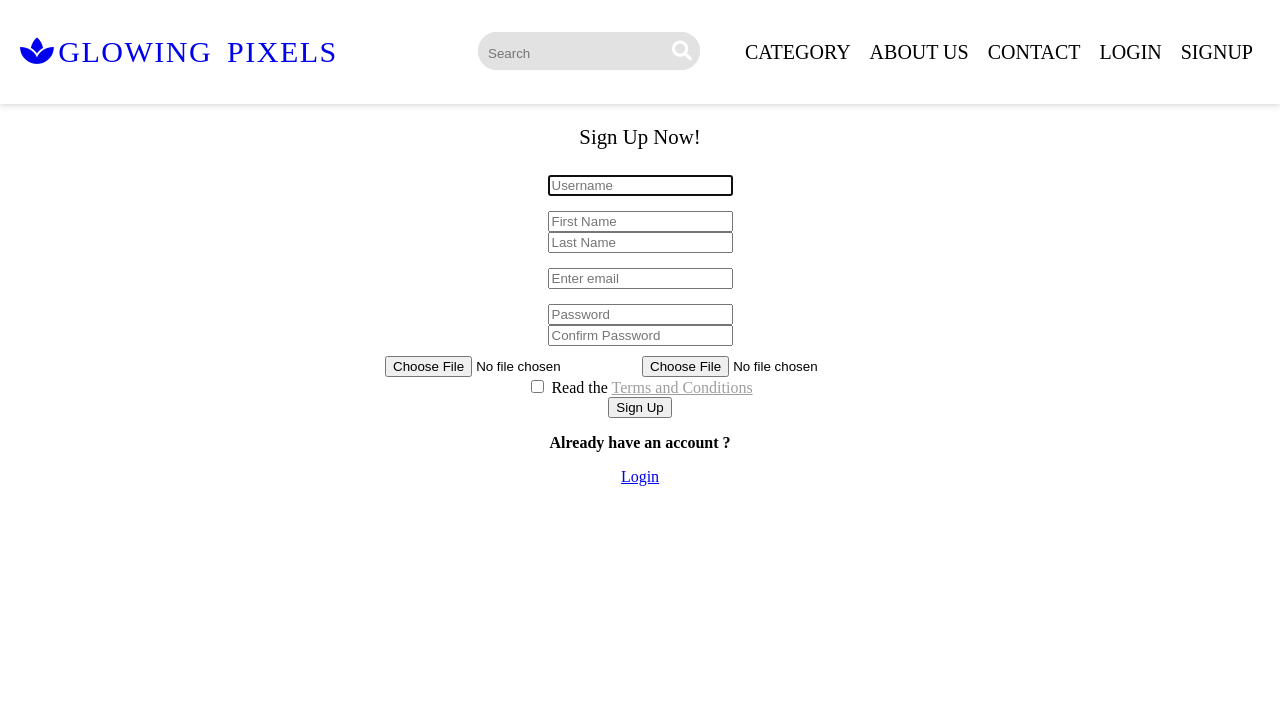
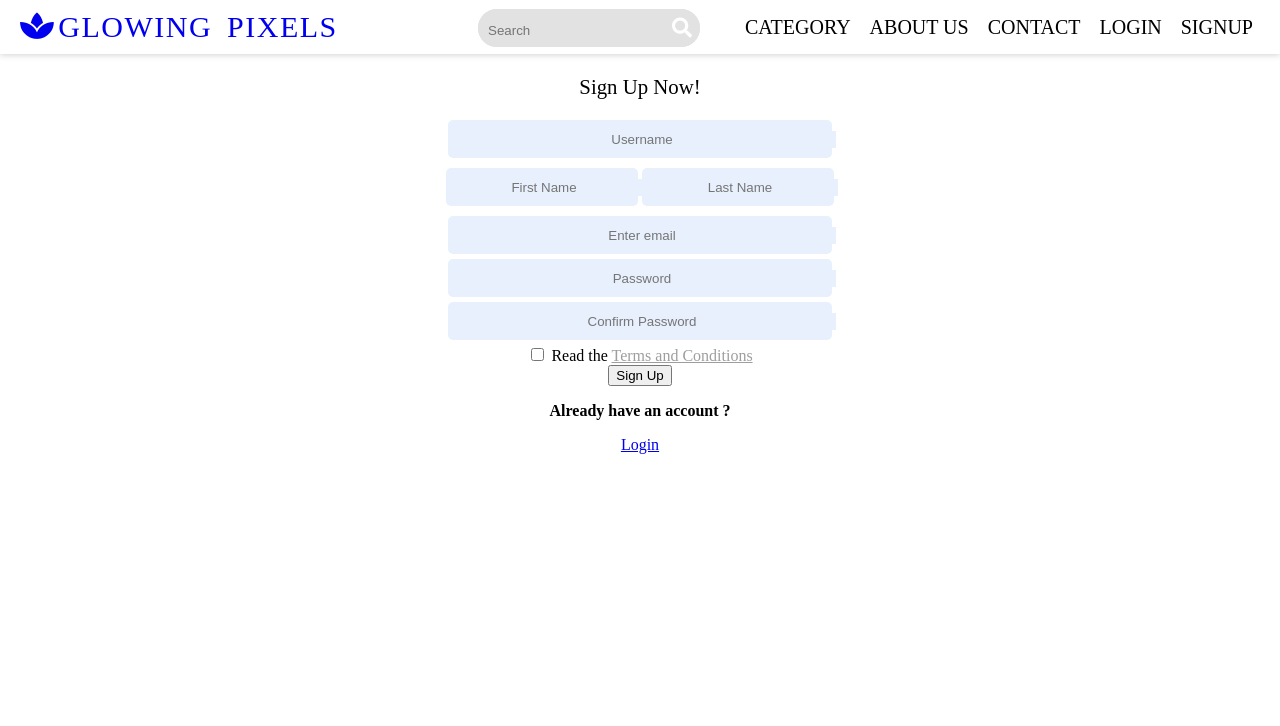
Before and after one commit to GlowingPixels/gp_web, a Django app: page /accounts/signup/ in a window 1280 px wide. Shown: the top 726 px of the page. Run offline with Django 3.2, Linux system fonts and the light colour scheme; data that the repository does not hold is empty; some libraries are stand-ins or nearby versions.

Commit message:
SignUp page

```diff
--- a/static/css/homepage.css
+++ b/static/css/homepage.css
@@ -105,7 +105,7 @@
     left:0px;
     z-index: 2;
     display: none;
-    overflow-y: scroll;
+    /* overflow-y: scroll; */
 }
 
 .zoomImg   {
--- a/static/css/signup.css
+++ b/static/css/signup.css
@@ -1,4 +1,23 @@
+/* navbar resize only in profile page */
 /* base modification only for this page */
+.navbar-u   {
+    padding: 10px 0;
+}
+
+.navContent-u   {
+    bottom: 15px;
+}
+
+.searchContainer    {
+    top: 17px;
+}
+
+@media only screen and (max-width: 1150px){
+    .searchContainer    {
+        top: 13px;
+    }
+}
+
 footer {
     position: absolute;
     bottom: 0px;
@@ -11,7 +30,39 @@ footer {
 }
 
 .row    {
-    width: 50%;
+    width: 30%;
     margin: 5px auto;
-    padding: 5px 10px;
+    padding: 10px 0;
+    background : rgb(232, 240, 254);
+    border-radius: 5px;
 }
+
+.row input  {
+    border: none;
+    outline: none;
+    text-align: center;
+    background : rgb(232, 240, 254) !important;
+    width: 100%;
+}
+
+.firstName, .lastName   {
+    display: inline-block;
+    width: 15%;
+}
+
+/* back Backend */
+
+.errorlist  {
+    display: none;
+}
+
+/* code fof phones */
+@media (min-resolution: 192dpi)   {
+    .navbar-u   {
+        padding: 15px 0;
+    }
+
+    .row {
+        width: 60%;
+    }
+}
--- a/templates/registration/signup.html
+++ b/templates/registration/signup.html
@@ -19,43 +19,37 @@
 
                 <div class="row">
                     {{ form.username.errors }}
-                    {% render_field form.username class="form-control" placeholder="Username" %}
+                    {% render_field form.username placeholder="Username" %}
+                </div>
+
+
+                <div class="row firstName">
+                    {% render_field form.first_name  placeholder="First Name" %}
+                </div>
+                <div class="row lastName">
+                    {% render_field form.last_name  placeholder="Last Name" %}
                 </div>
 
 
                 <div class="row">
-                    <div >
-                        {% render_field form.first_name class="form-control" placeholder="First Name" %}
-                    </div>
-                    <div >
-                        {% render_field form.last_name class="form-control" placeholder="Last Name" %}
-                    </div>
+                    {{ form.email.errors }}
+                    {% render_field form.email placeholder="Enter email" %}
+                </div>
+
+                <div class="row">
+                    {{ form.password1.errors }}
+                    {% render_field form.password1 placeholder="Password" %}
+                </div>
+                <div class="row">
+                    {{ form.password2.errors }}
+                    {% render_field form.password2 placeholder="Confirm Password" %}
                 </div>
 
 
-                <div class="row">
-                    <div >
-                        {{ form.email.errors }}
-                        {% render_field form.email class="form-control" placeholder="Enter email" %}
-                    </div>
+                <div style="display:none">
+                    {% render_field form.profile_pic %}
+                    {% render_field form.cover_pic %}
                 </div>
-
-                <div class="row">
-                    <div>
-                        {{ form.password1.errors }}
-                        {% render_field form.password1 class="form-control" placeholder="Password" %}
-                    </div>
-                    <div >
-                        {{ form.password2.errors }}
-                        {% render_field form.password2 class="form-control" placeholder="Confirm Password" %}
-                    </div>
-                </div>
-
-
-
-                        {% render_field form.profile_pic class="jekono class like form-control" id="tr input er id" %}
-                        {% render_field form.cover_pic class="" id="" %}
-
 
                 <div>
                     <input type="checkbox" name="read" value="didRead" required> Read the
```
Also changed, not shown: static/css/login.css (+23 -0 lines), static/css/profile.css (+6 -2 lines).
